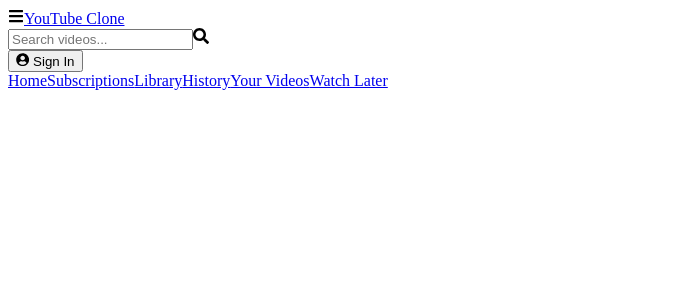
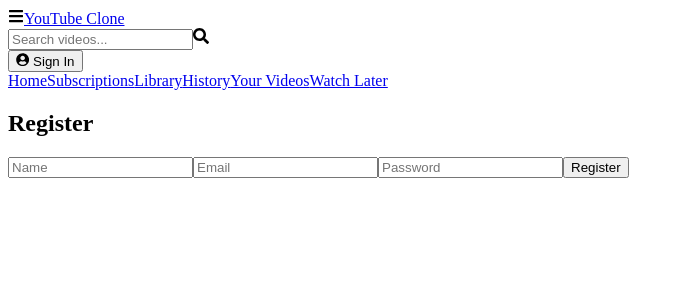
Before and after one commit to Rahul-Cloud1/youtube_client, a React (Vite) app: page /register in a window 1280 px wide. Shown: the top 300 px of the page, without its empty margins (0-684 px from the left). Built offline with nearby package versions, Linux system fonts and the light colour scheme.

Commit message:
fix: align auth with backend user model (name field)

```diff
--- a/src/App.jsx
+++ b/src/App.jsx
@@ -2,6 +2,8 @@
 import Layout from "./components/Layout";
 import Home from "./pages/Home";
 import VideoPlayer from "./pages/VideoPlayer";
+import Login from "./pages/Login";
+import Register from "./pages/Register";
 
 
 function App() {
@@ -11,6 +13,8 @@
         <Route path="/" element={<Home />} />
         <Route path="/login" element={<h1>Login Page</h1>} />
         <Route path="/video/:id" element={<VideoPlayer />} />
+        <Route path="/login" element={<Login />} />
+        <Route path="/register" element={<Register />} />
       </Routes>
     </Layout>
   );
--- a/src/components/Header.jsx
+++ b/src/components/Header.jsx
@@ -28,7 +28,7 @@
       </div>
 
       {user ? (
-        <div className="user">{user.username}</div>
+        <div className="user">{user.name}</div>
       ) : (
         <Link to="/login">
           <button className="loginBtn">
--- a/src/pages/Login.jsx
+++ b/src/pages/Login.jsx
@@ -1,48 +1,36 @@
 import { useState } from "react";
-import API from "../api/axios";
+import { loginUser } from "../api/authApi";
 import { useNavigate } from "react-router-dom";
+import { useAuth } from "../context/AuthContext";
 
 const Login = () => {
+  const [form, setForm] = useState({ email:"", password:"" });
   const navigate = useNavigate();
+  const { login } = useAuth();
 
-  const [email,setEmail] = useState("");
-  const [password,setPassword] = useState("");
-
-  const handleLogin = async () => {
+  const handleSubmit = async (e) => {
+    e.preventDefault();
     try {
-      const res = await API.post("/auth/login", {
-        email,
-        password
-      });
-
-      // 🔥 SAVE USER IN LOCAL STORAGE
-      localStorage.setItem("user", JSON.stringify(res.data));
-
-      alert("Login successful!");
+      const res = await loginUser(form);
+      login(res.data); // save user + token
       navigate("/");
-
     } catch (err) {
-      alert(err.response.data.message);
+      alert(err.response?.data?.message);
     }
   };
 
   return (
-    <div style={{ padding:"50px" }}>
-      <h1>Login</h1>
+    <form onSubmit={handleSubmit} className="authForm">
+      <h2>Login</h2>
 
-      <input
-        placeholder="Email"
-        onChange={(e)=>setEmail(e.target.value)}
-      /><br/><br/>
+      <input placeholder="Email"
+        onChange={(e)=>setForm({...form,email:e.target.value})} />
 
-      <input
-        placeholder="Password"
-        type="password"
-        onChange={(e)=>setPassword(e.target.value)}
-      /><br/><br/>
+      <input type="password" placeholder="Password"
+        onChange={(e)=>setForm({...form,password:e.target.value})} />
 
-      <button onClick={handleLogin}>Login</button>
-    </div>
+      <button>Login</button>
+    </form>
   );
 };
 
--- a/src/pages/Register.jsx
+++ b/src/pages/Register.jsx
@@ -1,52 +1,42 @@
 import { useState } from "react";
-import API from "../api/axios";
+import { registerUser } from "../api/authApi";
 import { useNavigate } from "react-router-dom";
 
 const Register = () => {
+  const [form, setForm] = useState({
+    name: "",
+    email: "",
+    password: ""
+  });
+
   const navigate = useNavigate();
 
-  const [name,setName] = useState("");
-  const [email,setEmail] = useState("");
-  const [password,setPassword] = useState("");
-
-  const handleRegister = async () => {
+  const handleSubmit = async (e) => {
+    e.preventDefault();
     try {
-      await API.post("/auth/register", {
-        name,
-        email,
-        password
-      });
-
-      alert("Registration successful! Please login.");
+      await registerUser(form);
+      alert("Registered successfully!");
       navigate("/login");
-
     } catch (err) {
-      alert(err.response.data.message);
+      alert(err.response?.data?.message);
     }
   };
 
   return (
-    <div style={{ padding:"50px" }}>
-      <h1>Register</h1>
+    <form onSubmit={handleSubmit} className="authForm">
+      <h2>Register</h2>
 
-      <input
-        placeholder="Name"
-        onChange={(e)=>setName(e.target.value)}
-      /><br/><br/>
+      <input placeholder="Name"
+        onChange={(e)=>setForm({...form,name:e.target.value})} />
 
-      <input
-        placeholder="Email"
-        onChange={(e)=>setEmail(e.target.value)}
-      /><br/><br/>
+      <input placeholder="Email"
+        onChange={(e)=>setForm({...form,email:e.target.value})} />
 
-      <input
-        placeholder="Password"
-        type="password"
-        onChange={(e)=>setPassword(e.target.value)}
-      /><br/><br/>
+      <input type="password" placeholder="Password"
+        onChange={(e)=>setForm({...form,password:e.target.value})} />
 
-      <button onClick={handleRegister}>Register</button>
-    </div>
+      <button>Register</button>
+    </form>
   );
 };
 
--- a/src/pages/VideoPlayer.jsx
+++ b/src/pages/VideoPlayer.jsx
@@ -9,10 +9,34 @@
   const getVideo = async () => {
     try {
       const res = await fetchVideo(id);
+      console.log("VIDEO:", res.data);
       setVideo(res.data);
-      await addView(id); // increase views automatically
+
+      const viewRes = await addView(id);
+      console.log("VIEW RESPONSE:", viewRes.data);
+
     } catch (err) {
-      console.log(err);
+      console.log("GET VIDEO ERROR:", err.response?.data || err.message);
+    }
+  };
+
+  const handleLike = async () => {
+    try {
+      const res = await likeVideo(id);
+      console.log("LIKE RESPONSE:", res.data);
+      getVideo();
+    } catch (err) {
+      console.log("LIKE ERROR:", err.response?.data || err.message);
+    }
+  };
+
+  const handleDislike = async () => {
+    try {
+      const res = await dislikeVideo(id);
+      console.log("DISLIKE RESPONSE:", res.data);
+      getVideo();
+    } catch (err) {
+      console.log("DISLIKE ERROR:", err.response?.data || err.message);
     }
   };
 
@@ -20,25 +44,11 @@
     getVideo();
   }, [id]);
 
-  const handleLike = async () => {
-    await likeVideo(id);
-    getVideo();
-  };
-
-  const handleDislike = async () => {
-    await dislikeVideo(id);
-    getVideo();
-  };
-
   if (!video) return <h2>Loading...</h2>;
 
   return (
     <div className="videoPage">
-      <video
-        src={video.videoUrl}
-        controls
-        width="800"
-      />
+      <video src={video.videoUrl} controls width="800" />
 
       <h2>{video.title}</h2>
       <p>{video.description}</p>
```
